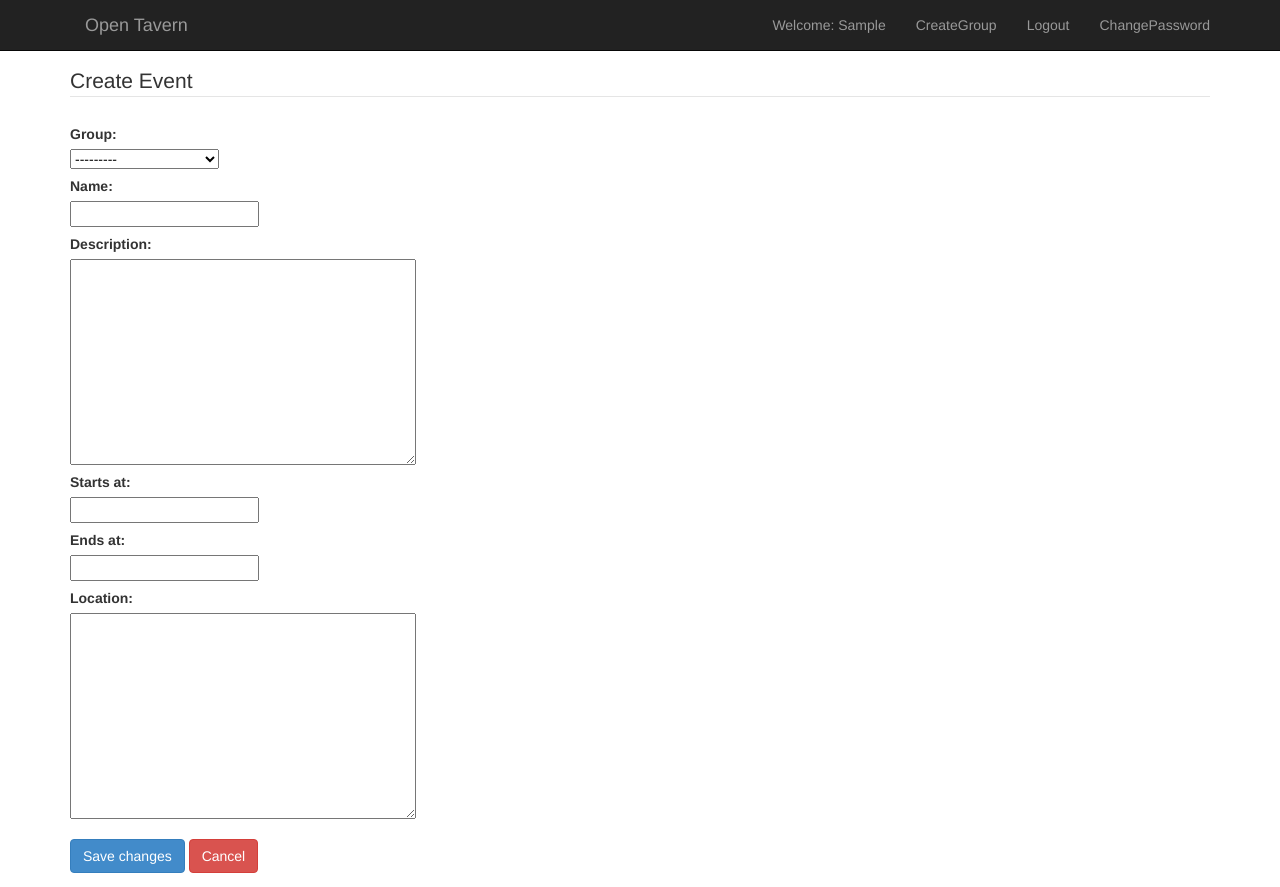
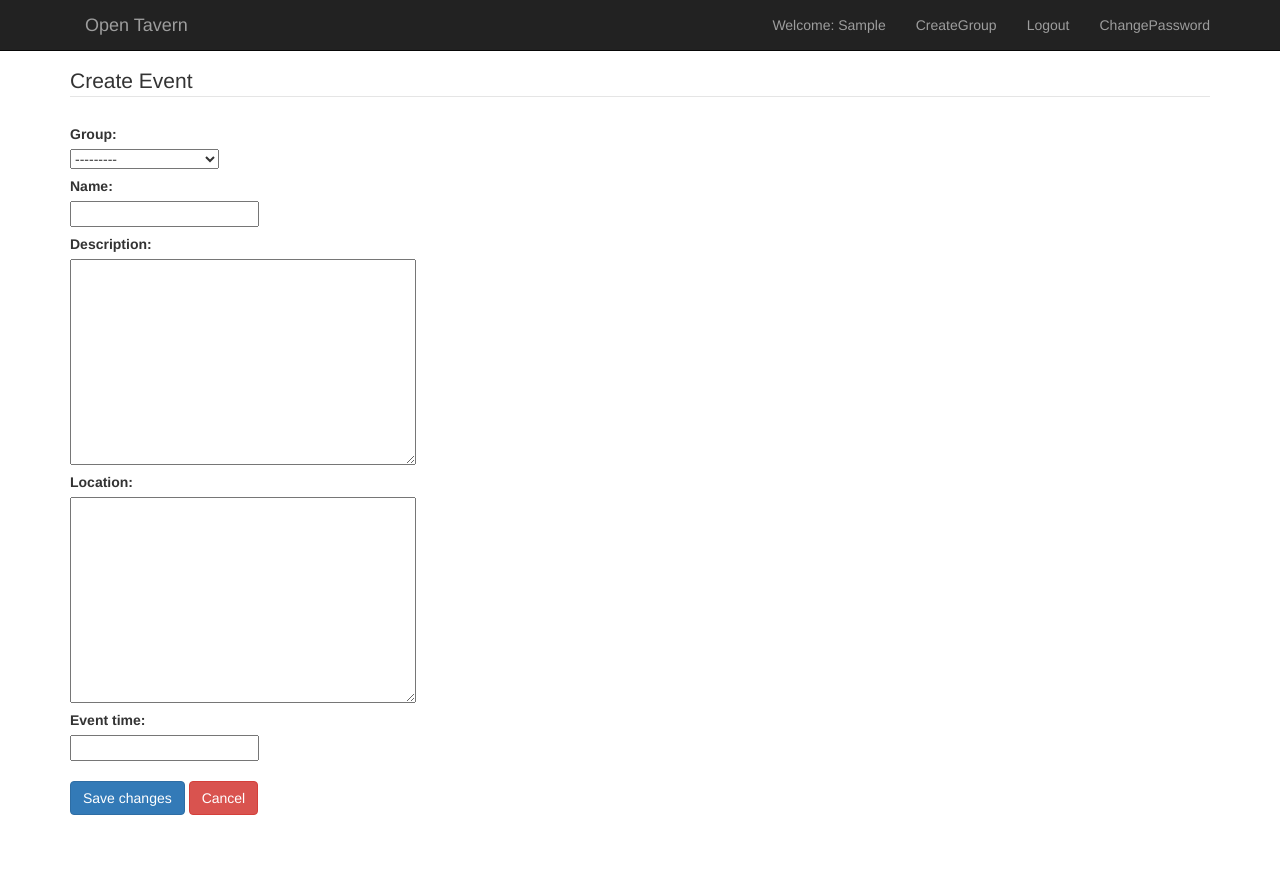
Before and after one commit to agiliq/opentavern, a Django app: page /create_event/ in a window 1280 px wide. After the commit the page ends 815 px from the top, so only its background shows below. Run offline with Django 3.2, Linux system fonts and the light colour scheme; a user stored in the database is signed in; tables that the repository leaves empty hold one stand-in row (values such as "Sample post"); some libraries are stand-ins or nearby versions.

Commit message:
adding event time to forms and html

```diff
--- a/tavern/forms.py
+++ b/tavern/forms.py
@@ -14,9 +14,11 @@
 
 class CreateEventForm(forms.ModelForm):
     """ CreateEventForm """
+    event_time = forms.CharField(max_length=50, required=True)
+
     class Meta:
         model = Event
-        exclude = ['creator', 'slug']
+        exclude = ['creator', 'slug', 'starts_at', 'ends_at']
 
 
 class UserCreateForm(UserCreationForm):
--- a/tavern/templates/create_event.html
+++ b/tavern/templates/create_event.html
@@ -1,6 +1,12 @@
 {% extends "base.html" %}
 
 {% block javascript %}
+	  <link href="http://netdna.bootstrapcdn.com/bootstrap/3.0.0/css/bootstrap.min.css" rel="stylesheet">
+      <link href="http://netdna.bootstrapcdn.com/font-awesome/4.0.3/css/font-awesome.min.css" rel="stylesheet">
+      <link rel="stylesheet" type="text/css" media="all" href="{{ STATIC_URL }}css/daterangepicker-bs3.css" />
+      <script type="text/javascript" src="https://ajax.googleapis.com/ajax/libs/jquery/1.8.1/jquery.min.js"></script>
+      <script type="text/javascript" src="{{ STATIC_URL }}js/moment.js"></script>
+      <script type="text/javascript" src="{{ STATIC_URL }}js/daterangepicker.js"></script>
     <script type="text/javascript" src="{{ STATIC_URL }}eternicode-bootstrap-datepicker-b374f23/js/bootstrap-datepicker.js"></script>
 {% endblock %}
 {% block content %}
@@ -43,14 +49,23 @@
 
 </form>
 	  <!-- Date Picker -->
-			<link rel="stylesheet" href="{{ STATIC_URL }}css/jquery-ui.css">
-			<script src="{{ STATIC_URL }}js/jquery-ui.js"></script>
-
-			<script>
-				  $(function() {
-				  $( "#id_starts_at" ).datepicker({'minDate': 0});
-				  $( "#id_ends_at" ).datepicker({'minDate': 0});
-				  });
-			</script>
+			<!--<link rel="stylesheet" href="{{ STATIC_URL }}css/jquery-ui.css">-->
+			<!--<script src="{{ STATIC_URL }}js/jquery-ui.js"></script>-->
+			<!---->
+			<!--<script>-->
+			<!--	  $(function() {-->
+			<!--	  $( "#id_starts_at" ).datepicker({'minDate': 0});-->
+			<!--	  $( "#id_ends_at" ).datepicker({'minDate': 0});-->
+			<!--	  });-->
+			<!--</script>-->
+			<script type="text/javascript">
+               $(document).ready(function() {
+                  $('#id_event_time').daterangepicker({
+                    timePicker: true,
+                    timePickerIncrement: 30,
+                    format: 'MM/DD/YYYY h:mm A'
+                  });
+               });
+               </script>
 	  <!-- Date Picker -->
 {% endblock content%}
```
